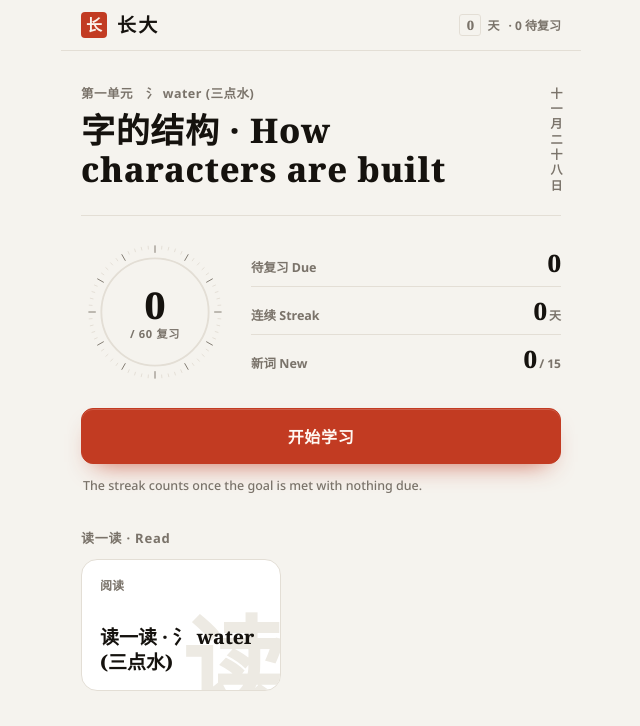
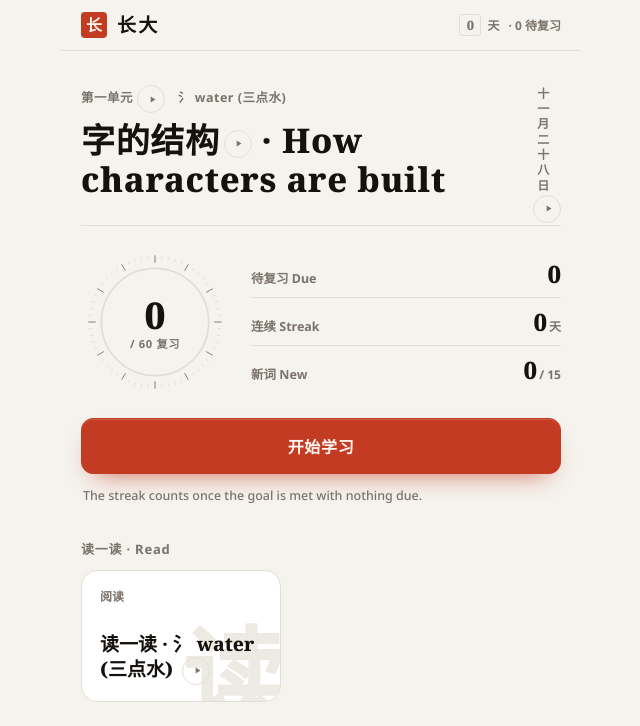
Before and after one commit to asleepky13/zhangda, a plain HTML site: page index.html in a window 1280 px wide. Shown: the top 726 px of the page, without its empty margins (319-959 px from the left). Drawn offline with Linux system fonts and the light colour scheme; a web font is replaced by a local one.

Commit message:
Play buttons on Chinese sentences in grammar notes, info screens and pages
Co-Authored-By: Claude Opus 5.5 <noreply@anthropic.com>

```diff
--- a/index.html
+++ b/index.html
@@ -1592,7 +1592,7 @@ function renderTask() {
   view.innerHTML = `<div class="prog"><div class="row"><button class="btn sm ic" data-act="quit" aria-label="end session">${ic('close')}</button><div class="grow bar"><i style="width:${Math.round(s.i / total * 100)}%"></i></div>${s.combo >= 3 ? `<span class="combo" aria-label="${s.combo} right in a row">连对 ${s.combo}</span>` : `<span class="small muted">${s.i + 1}/${total}</span>`}</div></div><div id="ex"></div>`;
   const host = $('#ex');
   if (t.kind === 'intro') return exIntro(host, D.items.get(t.item));
-  if (t.kind === 'info') { host.innerHTML = t.html + `<button class="btn pri block" data-r="next">明白了 Got it</button>`; $('[data-r=next]', host).onclick = () => { SES.i++; renderTask(); }; return; }
+  if (t.kind === 'info') { host.innerHTML = t.html + `<button class="btn pri block" data-r="next">明白了 Got it</button>`; sentencePlay(host); $('[data-r=next]', host).onclick = () => { SES.i++; renderTask(); }; return; }
   if (t.kind === 'custom') return t.run(host, res => finish(t, res));
   if (t.kind === 'recall') {
     const wrong = new Set(s.wrong), pool = t.pool.map(id => D.items.get(id)).filter(Boolean);
@@ -1876,11 +1876,23 @@ const sentReveal = e => `<div class="hz tc" style="font-size:20px;margin:6px 0">
 function sentencePlay(host) { // after answering: a play button beside any sentence (question card, model answer, correction) that has none
   const has = new Set($$('[data-act=say]', host).map(b => b.dataset.t));
   for (const el of $$('.hz, .cloze', host)) {
-    if (el.closest('button, .tiles, .opt, .nosay') || el.querySelector('button, .gap') || (el.parentElement && el.parentElement.closest('.hz, .cloze'))) continue;
+    if (el.closest('button, .tiles, .opt, .nosay, input') || /＿/.test(el.textContent) || el.querySelector('button, .gap') || (el.parentElement && el.parentElement.closest('.hz, .cloze'))) continue;
     const c = el.cloneNode(true); c.querySelectorAll('rt, rp').forEach(x => x.remove()); c.querySelectorAll('br').forEach(x => x.replaceWith(' / '));
     const zh = c.textContent.split(' / ')[0].replace(/[…＿　\s]/g, '').replace(/[A-Za-z].*$/, '');
     if ([...zh].filter(Core.isHan).length < 4 || has.has(zh)) continue;
     has.add(zh); el.insertAdjacentHTML('beforeend', ` <button class="lplay" data-act="say" data-t="${esc(zh)}" aria-label="Play the sentence">${ic('play')}</button>`);
+  }
+  // Chinese sentences sitting inside English text (grammar notes, activities): button right after each one
+  const skip = 'button, .tiles, .opt, .nosay, input, textarea, ruby, .lplay, .spot, [data-act=say], script, style';
+  const tw = document.createTreeWalker(host, NodeFilter.SHOW_TEXT), nodes = [];
+  while (tw.nextNode()) { const n = tw.currentNode, pe = n.parentElement; if (pe && !pe.closest(skip) && !(pe.closest('.hz, .cloze, p, li, div') || pe).querySelector('.gap') && /[㐀-鿿]{2}/.test(n.data)) nodes.push(n); }
+  for (const n of nodes) {
+    const re = /[㐀-鿿][㐀-鿿，、：；“”‘’《》0-9]*[。？！?!]?/g, parts = []; let m, last = 0;
+    while ((m = re.exec(n.data))) { const zh = m[0]; if ([...zh].filter(Core.isHan).length < 4 || /＿/.test(zh) || has.has(zh)) continue; has.add(zh); parts.push([m.index + zh.length, zh]); }
+    if (!parts.length) continue;
+    const frag = document.createDocumentFragment();
+    for (const [end, zh] of parts) { frag.append(n.data.slice(last, end)); const b = document.createElement('button'); b.className = 'lplay'; b.dataset.act = 'say'; b.dataset.t = zh; b.setAttribute('aria-label', 'Play the sentence'); b.innerHTML = ic('play'); frag.append(b); last = end; }
+    frag.append(n.data.slice(last)); n.replaceWith(frag);
   }
 }
 const playSentence = zh => { if (!(SES && SES.noListen)) setTimeout(() => say(zh), 150); }; // after a fill-the-gap answer, hear it whole
@@ -2950,7 +2962,7 @@ function route() {
     const st = D.stages.find(x => (x.unitsMeta || []).some(m => m.id === r.unit));
     return Promise.resolve(st && ensurePack(st.n)).then(() => { const l = D.lessons.get(r.lid); if (l && !SES) startLesson(l); else if (!SES) go('#today'); }, () => go('#today')); }
   if (SES && name !== 'session') SES = null;
-  (V[name] || V.today)(a, b);
+  Promise.resolve((V[name] || V.today)(a, b)).then(() => sentencePlay(view));
   renderStreak(); window.scrollTo(0, 0);
   if (name !== 'session' && 'IntersectionObserver' in window) { // reveal-on-scroll
     const io = new IntersectionObserver(es => es.forEach(e => { if (e.isIntersecting) { e.target.classList.add('in'); io.unobserve(e.target); } }), { threshold: 0.08 });
--- a/sw.js
+++ b/sw.js
@@ -2,7 +2,7 @@
 //  shell + course data: versioned, network-first so new units appear; replaced on each release.
 //  audio (data/voice/*.mp3, native recordings) and CDN libraries/fonts/stroke data: content never changes for a URL,
 //  so cache-first in caches that survive releases. Audio is capped (oldest dropped first) so the phone never fills up.
-const V = 'zhangda-v42';
+const V = 'zhangda-v43';
 const AUDIO = 'zhangda-audio', CDN = 'zhangda-cdn', AUDIO_MAX = 2500; // ~25 MB of clips
 const SHELL = ['./', 'index.html', 'manifest.webmanifest', 'icon.svg', 'data/index.json', 'data/syllables.json', 'data/radicals.json'];
 self.addEventListener('install', e => e.waitUntil(caches.open(V).then(c => c.addAll(SHELL)).then(() => self.skipWaiting())));
```
